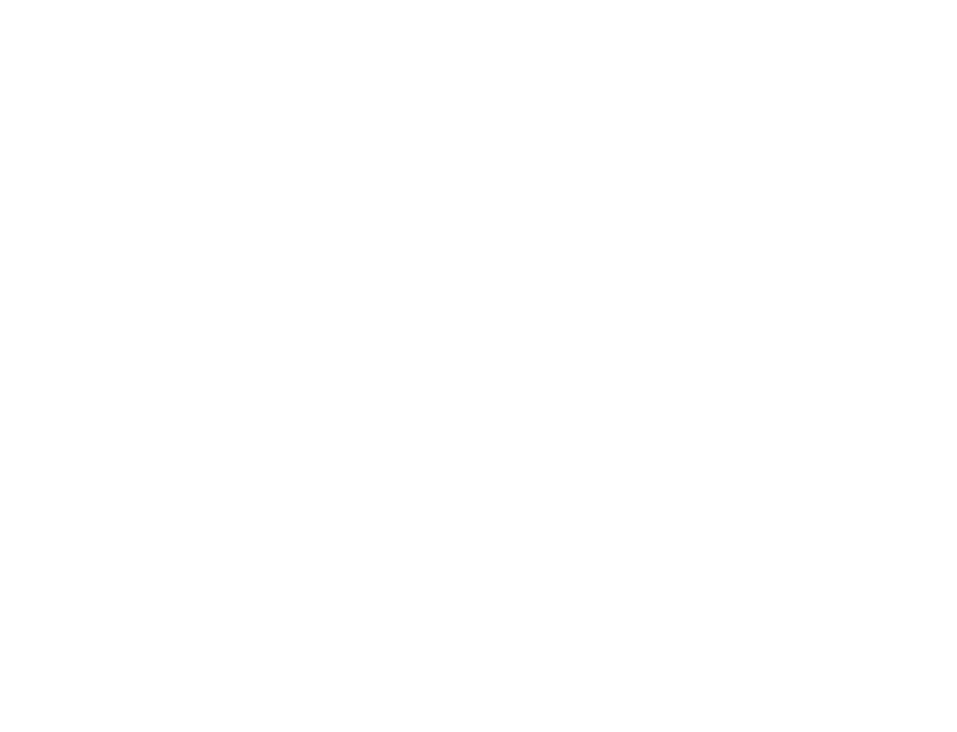
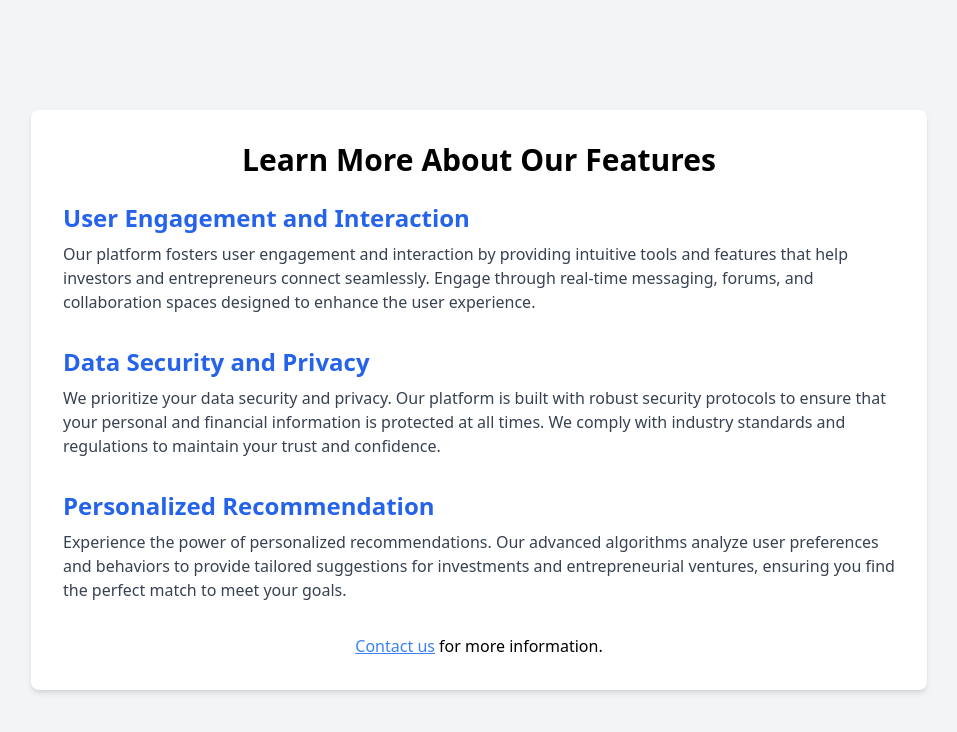
Before and after one commit to huzaifa898/fyp, a React (Create React App) app: page /fyp/learn-more in a window 1280 px wide. Before the commit this address had no page. Shown: the top 732 px of the page, without its empty margins (161-1118 px from the left). Built offline with nearby package versions, Linux system fonts and the light colour scheme.

Commit message:
updated some hero sections

```diff
--- a/src/App.js
+++ b/src/App.js
@@ -7,7 +7,7 @@
 import Register from './components/Register';
 import Login from './components/Login';
 import Scroll from './components/Scroll'; // Import your scroll component here
-
+import LearnMore from './components/Learnmore';
 function App() {
   return (
     <div>
@@ -19,6 +19,7 @@
         <Route path="/contact" element={<Contact />} />
         <Route path="/register" element={<Register />} />
         <Route path="/login" element={<Login />} />
+        <Route path="/learn-more" element={<LearnMore />}/>
       </Routes>
     </div>
   );
--- a/src/components/Hero.jsx
+++ b/src/components/Hero.jsx
@@ -30,7 +30,7 @@
             Welcome to IERRS, a cutting-edge platform designed to
             revolutionize the way investors and entrepreneurs connect.
           </p>
-          <Link to="/Learnmore"> {/* Replace '/about' with your desired route */}
+          <Link to="/learn-more"> {/* Replace '/about' with your desired route */}
             <button
               className="bg-orange-500 hover:bg-orange-700 text-white font-bold py-2 px-4 rounded mt-8 font-abc"
             >
--- a/src/components/HeroCon.jsx
+++ b/src/components/HeroCon.jsx
@@ -1,6 +1,5 @@
 import React from 'react';
 import herocon from '../images/herocon.jpg'; // replace with your own image
-import { Link } from 'react-router-dom';
 const Hero = () => {
   return (
     <section
@@ -30,13 +29,7 @@
             Welcome to IERRS, a cutting-edge platform designed to
             revolutionize the way investors and entrepreneurs connect.
           </p>
-          <Link to="/Learnmore"> {/* Replace '/about' with your desired route */}
-            <button
-              className="bg-orange-500 hover:bg-orange-700 text-white font-bold py-2 px-4 rounded mt-8 font-abc"
-            >
-              Learn More
-            </button>
-          </Link>
+
         </div>
       </div>
       <div className="absolute bottom-0 left-0 right-0 p-4 text-white">
--- a/src/components/HeroEnt.jsx
+++ b/src/components/HeroEnt.jsx
@@ -1,6 +1,5 @@
 import React from 'react';
 import heroent from '../images/heroent.jpg'; // replace with your own image
-import { Link } from 'react-router-dom';
 const Hero = () => {
   return (
     <section
@@ -30,13 +29,7 @@
             Welcome to IERRS, a cutting-edge platform designed to
             revolutionize the way investors and entrepreneurs connect.
           </p>
-          <Link to="/Learnmore"> {/* Replace '/about' with your desired route */}
-            <button
-              className="bg-orange-500 hover:bg-orange-700 text-white font-bold py-2 px-4 rounded mt-8 font-abc"
-            >
-              Learn More
-            </button>
-          </Link>
+
         </div>
       </div>
       <div className="absolute bottom-0 left-0 right-0 p-4 text-white">
--- a/src/components/HeroInv.jsx
+++ b/src/components/HeroInv.jsx
@@ -1,6 +1,5 @@
 import React from 'react';
 import heroinv1 from '../images/heroinv1.jpg'; // replace with your own image
-import { Link } from 'react-router-dom';
 const Hero = () => {
   return (
     <section
@@ -30,13 +29,7 @@
             Welcome to IERRS, a cutting-edge platform designed to
             revolutionize the way investors and entrepreneurs connect.
           </p>
-          <Link to="/Learnmore"> {/* Replace '/about' with your desired route */}
-            <button
-              className="bg-orange-500 hover:bg-orange-700 text-white font-bold py-2 px-4 rounded mt-8 font-abc"
-            >
-              Learn More
-            </button>
-          </Link>
+
         </div>
       </div>
       <div className="absolute bottom-0 left-0 right-0 p-4 text-white font-abc">
--- a/src/components/Learnmore.jsx
+++ b/src/components/Learnmore.jsx
@@ -1,9 +1,37 @@
-import React from 'react'
+// src/components/LearnMore.jsx
+import React from 'react';
 
-export default function Learnmore() {
-  return (
-    <div>
+const LearnMore = () => {
+    return (
+        <div className="min-h-screen flex items-center justify-center bg-gray-100">
+            <div className="w-full max-w-4xl bg-white p-8 rounded-lg shadow-md">
+                <h2 className="text-3xl font-bold mb-6 text-center">Learn More About Our Features</h2>
+                <div className="space-y-8">
+                    <div>
+                        <h3 className="text-2xl font-semibold text-blue-600">User Engagement and Interaction</h3>
+                        <p className="mt-2 text-gray-700">
+                            Our platform fosters user engagement and interaction by providing intuitive tools and features that help investors and entrepreneurs connect seamlessly. Engage through real-time messaging, forums, and collaboration spaces designed to enhance the user experience.
+                        </p>
+                    </div>
+                    <div>
+                        <h3 className="text-2xl font-semibold text-blue-600">Data Security and Privacy</h3>
+                        <p className="mt-2 text-gray-700">
+                            We prioritize your data security and privacy. Our platform is built with robust security protocols to ensure that your personal and financial information is protected at all times. We comply with industry standards and regulations to maintain your trust and confidence.
+                        </p>
+                    </div>
+                    <div>
+                        <h3 className="text-2xl font-semibold text-blue-600">Personalized Recommendation</h3>
+                        <p className="mt-2 text-gray-700">
+                            Experience the power of personalized recommendations. Our advanced algorithms analyze user preferences and behaviors to provide tailored suggestions for investments and entrepreneurial ventures, ensuring you find the perfect match to meet your goals.
+                        </p>
+                    </div>
+                </div>
+                <div className="mt-8 text-center">
+                    <a href="/contact" className="text-blue-500 underline">Contact us</a> for more information.
+                </div>
+            </div>
+        </div>
+    );
+};
 
-    </div>
-  )
-}
+export default LearnMore;
```
